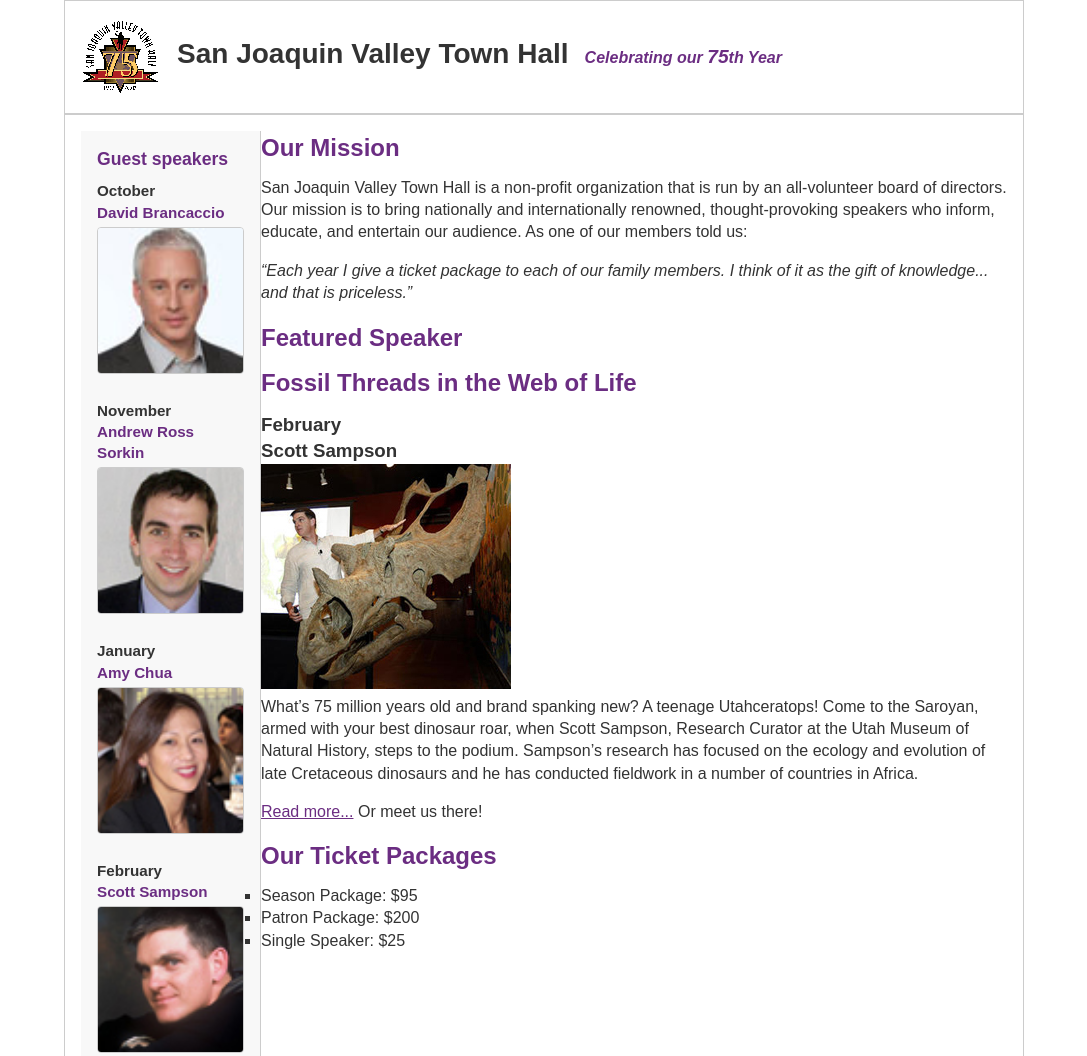
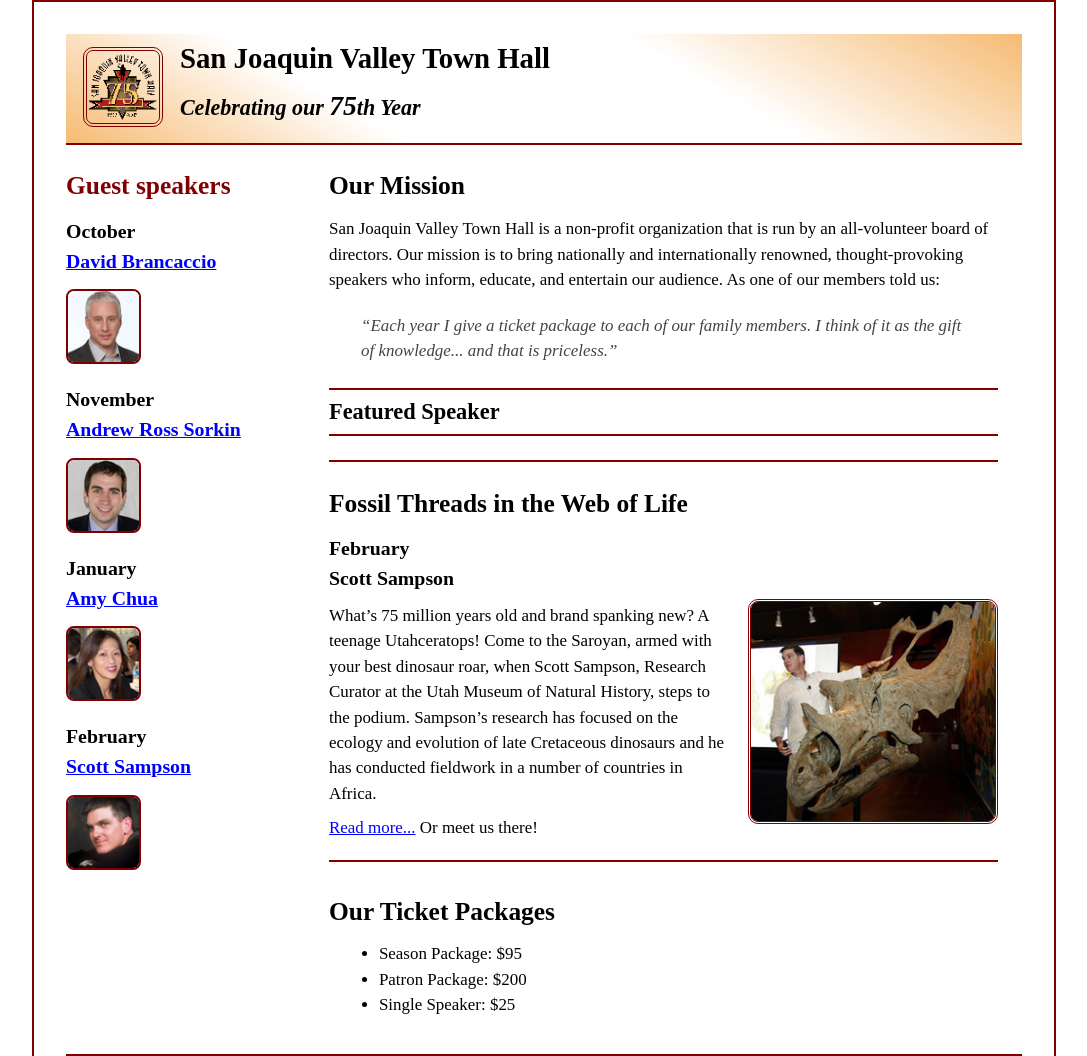
Before and after one commit to JeffJanvier/A08, a plain HTML site: page index.html in a window 1280 px wide. Shown: the top 1056 px of the page, without its empty margins (96-1183 px from the left). Drawn offline with Linux system fonts and the light colour scheme.

Commit message:
Update main.css

```diff
--- a/styles/main.css
+++ b/styles/main.css
@@ -1,190 +1,150 @@
-/* ==============================
-   San Joaquin Valley Town Hall
-   main.css
-   ============================== */
-
-/* ---------- Root and Global Styles ---------- */
 :root {
-  --primary-color: #333;
-  --accent-color: #6b2d82;
-  --background-color: #fff;
-  --border-color: #ccc;
+  --accent-color: #800000;
 }
 
+/* ---------- Reset ---------- */
 * {
-  box-sizing: border-box;
   margin: 0;
   padding: 0;
+  box-sizing: border-box;
 }
 
+/* ---------- General page styles ---------- */
 body {
-  font-family: Arial, Helvetica, sans-serif;
-  font-size: 100%;
-  line-height: 1.4;
-  color: var(--primary-color);
-  background-color: var(--background-color);
+  font-family: "Times New Roman", Times, serif;
+  color: #000;
+  background-color: #fff;
+  width: 80%;
+  max-width: 1024px;
   margin: 0 auto;
-  width: 95%;
-  max-width: 960px;
-  border: 1px solid var(--border-color);
+  padding: 2rem;
+  line-height: 1.5;
+  font-size: calc(0.9rem + 0.2vw);
+  border: 2px solid var(--accent-color);
+}
+
+/* Reduce spacing slightly */
+h1, h2, h3, p, ul {
+  padding-top: 0.25em;
+  padding-bottom: 0.25em;
+}
+
+ul {
+  margin-left: 2em;
+  list-style-type: disc;
+  padding-left: 1rem;
 }
 
 /* ---------- Header ---------- */
 header {
-  border-bottom: 2px solid var(--border-color);
-  padding: 1em;
-  text-align: left;
-  display: flex;
-  align-items: center;
-  gap: 1em;
+  line-height: 1.2;
+  padding-bottom: 1rem;
+  border-bottom: 2px solid var(--accent-color);
+  background: linear-gradient(30deg, #f6bb73 0%, #fff 30%, #fff 65%, #f6bb73 100%);
 }
 
 header img {
-  height: 80px;
+  float: left;
+  width: 100%;
+  min-width: 40px;
+  max-width: 80px;
+  margin: 0.75em 1em;
+  border: 4px double var(--accent-color);
+  border-radius: 10px;
 }
 
 header h2 {
-  font-size: 1.75em;
-  color: var(--primary-color);
-  margin-bottom: 0.25em;
+  font-size: 170%;
 }
 
 header h3 {
-  font-size: 1em;
+  font-size: 130%;
   font-style: italic;
+}
+
+/* ---------- Main content ---------- */
+main {
+  display: flex;
+  flex-wrap: wrap;
+  gap: 1.5rem;
+  margin-top: 1rem;
+}
+
+aside {
+  flex-basis: 25%;
+  padding-right: 1rem;
+}
+
+section {
+  flex-basis: 70%;
+}
+
+aside h2 {
   color: var(--accent-color);
 }
 
-.large {
-  font-size: 1.2em;
-  font-weight: bold;
+aside img {
+  display: block;
+  width: 100%;
+  min-width: 40px;
+  max-width: 75px;
+  margin: 0.5rem 0 1rem 0;
+  border: 2px double var(--accent-color);
+  border-radius: 8px;
 }
 
-/* ---------- Main Content ---------- */
-main {
-  padding: 1em;
+section h1 {
+  border-top: 2px solid var(--accent-color);
+  border-bottom: 2px solid var(--accent-color);
+  margin-top: 1.5rem;
+  font-size: 1.4rem;
 }
 
-main h1, main h2 {
-  color: var(--accent-color);
-  margin-bottom: 0.5em;
+/* ---------- Featured speaker ---------- */
+.featured {
+  border-top: 2px solid var(--accent-color);
+  border-bottom: 2px solid var(--accent-color);
+  margin: 1.5rem 0;
+  padding: 1rem 0;
 }
 
-main p {
-  margin-bottom: 1em;
-}
-
-/* ---------- Lists ---------- */
-ul {
-  list-style-type: square;
-  margin-left: 1.5em;
-  margin-bottom: 1em;
-}
-
-/* ---------- Blockquote ---------- */
-blockquote {
-  font-style: italic;
-  border-left: 4px solid var(--accent-color);
-  padding-left: 1em;
-  margin: 1em 0;
+.featured img {
+  float: right;
+  width: 100%;
+  min-width: 100px;
+  max-width: 250px;
+  margin: 0 0 1rem 1rem;
+  border: 3px double var(--accent-color);
+  border-radius: 10px;
 }
 
 /* ---------- Footer ---------- */
 footer {
-  clear: both;
   text-align: center;
-  font-size: 0.9em;
-  padding: 1em;
-  color: #666;
-  border-top: 1px solid var(--border-color);
-  background-color: #f8f8f8;
-}
-
-/* ---------- Layout for Speaker Pages ---------- */
-aside {
-  float: left;
-  width: 180px;
-  padding: 1em;
-  background-color: #f8f8f8;
-  border-right: 1px solid var(--border-color);
-}
-
-aside h2 {
-  font-size: 1.1em;
-  color: var(--accent-color);
-  margin-bottom: 0.5em;
-}
-
-aside h3 {
-  font-size: 0.95em;
-  color: var(--primary-color);
-  margin-top: 0.5em;
-  margin-bottom: 0.25em;
-}
-
-aside p {
-  margin-bottom: 0.5em;
-}
-
-aside img {
-  width: 100%;
-  border: 1px solid var(--border-color);
-  border-radius: 4px;
-  margin-bottom: 0.75em;
-}
-
-aside a {
-  color: var(--accent-color);
-  text-decoration: none;
-}
-
-aside a:hover {
-  text-decoration: underline;
-}
-
-/* Ensures layout clears floats */
-main::after {
-  content: "";
-  display: table;
-  clear: both;
-}
-
-/* ---------- Speaker Section ---------- */
-.speaker {
-  padding: 1em 1.5em;
-  margin-left: 200px; /* Leaves space for sidebar */
-}
-
-.speaker h1 {
-  color: var(--accent-color);
-  margin-top: 0;
-  font-size: 1.5em;
-}
-
-.speaker h2 {
-  color: #000;
-  font-size: 1.2em;
-  margin-bottom: 0.5em;
-}
-
-.speaker p {
-  padding-top: 0.5em;
-  padding-bottom: 0.5em;
-  line-height: 1.5;
-}
-
-.speaker img {
-  float: right;
-  margin: 0 0 1em 1em;
-  max-width: 250px;
-  border: 1px solid var(--border-color);
+  font-size: 0.9rem;
+  margin-top: 2rem;
+  padding-top: 1rem;
+  background-color: var(--accent-color);
+  color: white;
 }
 
 /* ---------- Links ---------- */
 a {
-  color: var(--accent-color);
+  color: blue;
+  text-decoration: underline;
 }
 
 a:hover {
   text-decoration: underline;
 }
+
+/* ---------- Misc ---------- */
+blockquote {
+  font-style: italic;
+  margin: 1rem 2rem;
+  color: #444;
+}
+
+.large {
+  font-size: 125%;
+}
```
